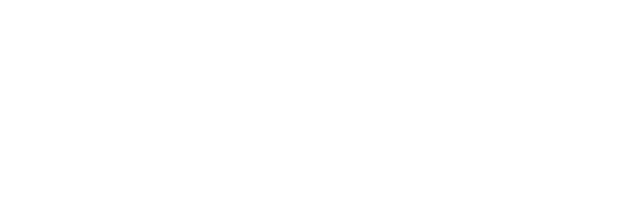
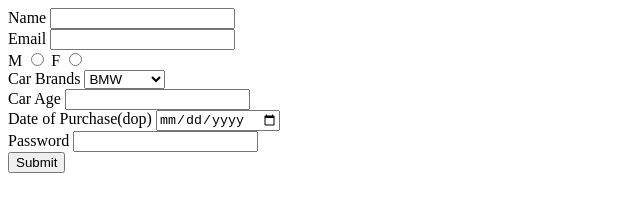
Before and after one commit to acciojob/car-insurance-form-atyab-mohd, a website: page main.html in a window 1280 px wide. Shown: the whole page, without its empty margins (0-640 px from the left). Drawn offline with Linux system fonts and the light colour scheme.

Commit message:
created a submission

```diff
--- a/main.html
+++ b/main.html
@@ -10,6 +10,43 @@
 	<!-- the entire body must be written by student -->
     <script type="text/javascript" src="./script.js">
 </script>
+	<form action="" method="post">
+		<label for="name">Name</label>
+		<input type="text" id="name" required>
+		<br>
+
+		<label for="email">Email</label>
+		<input type="email" id="email" required>
+		<br>
+
+		<label for="gender_m">M</label>
+		<input type="radio" id="gender_m" name="gender" required>
+		<label for="gender_f">F</label>
+		<input type="radio" id="gender_f" name="gender" required>
+		<br>
+
+		<label for="cars">Car Brands</label>
+		<select name="cars" id="cars">
+			<option>BMW</option>
+			<option>Audi</option>
+			<option>Mercedez</option>
+		</select>
+		<br>
+
+		<label for="carage">Car Age</label>
+		<input type="number" id="carage" required>
+		<br>
+
+		<label for="dop">Date of Purchase(dop)</label>
+		<input type="date" id="dop" required>
+		<br>
+
+		<label for="password">Password</label>
+		<input type="password" id="password" required>
+		<br>
+
+		<button>Submit</button>
+	</form>
 
 </body>
 
```
